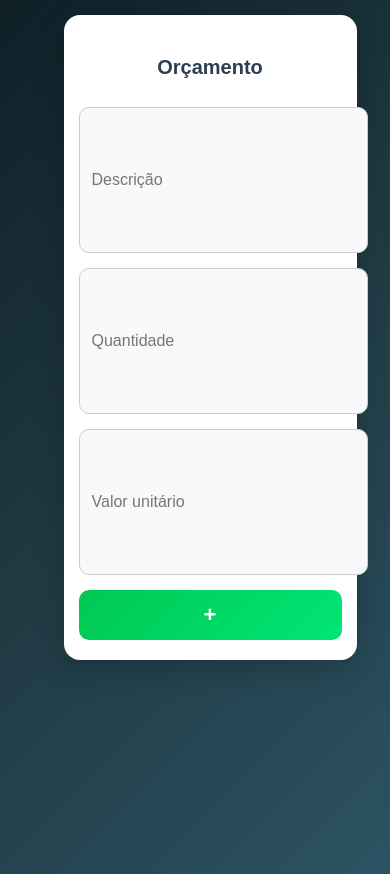
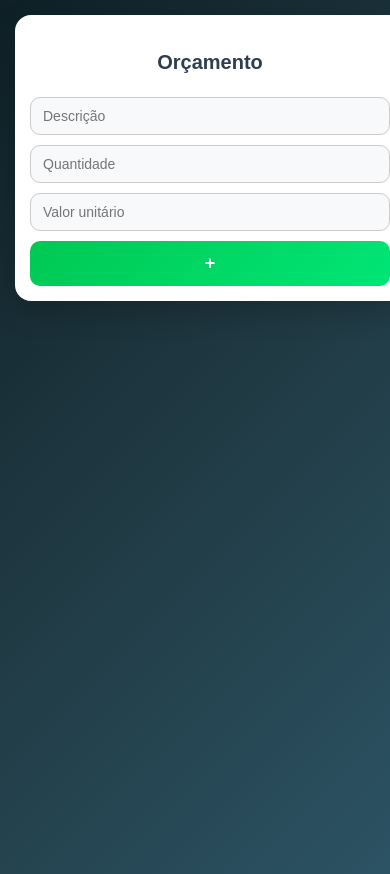
Before and after one commit to ruanbauerr/atvListaOr-amento, a React (Vite) app: page / in a window 390 px wide. Built offline with nearby package versions, Linux system fonts and the light colour scheme.

Commit message:
agora sim css3

```diff
--- a/src/App.css
+++ b/src/App.css
@@ -22,7 +22,7 @@ body {
 
   display: flex;
   flex-wrap: wrap;
-  gap: 10px;
+  gap: 12px;
   justify-content: center;
 }
 
@@ -37,15 +37,14 @@ body {
 
 /* Inputs */
 .itensAdicionais input {
-  flex: 1 1 120px; /* responsivo */
-  min-width: 100px;
-  max-width: 100%;
+  flex: 1 1 150px;
+  min-width: 120px;
   padding: 10px 12px;
   border: 1px solid #ccc;
   border-radius: 10px;
   outline: none;
   font-size: 14px;
-  transition: 0.2s;
+  background: #f8f9fa;
 }
 
 .itensAdicionais input:focus {
@@ -53,7 +52,7 @@ body {
   box-shadow: 0 0 6px rgba(52, 152, 219, 0.4);
 }
 
-/* Botão adicionar */
+/* Botão */
 .add-btn {
   flex: 0 0 auto;
   background: linear-gradient(135deg, #00c853, #00e676);
@@ -68,11 +67,10 @@ body {
 }
 
 .add-btn:hover {
-  transform: scale(1.1);
-  box-shadow: 0 5px 15px rgba(0, 200, 83, 0.4);
+  transform: scale(1.05);
 }
 
-/* Tabela (scroll no mobile) */
+/* Tabela */
 .table-container {
   width: 100%;
   overflow-x: auto;
@@ -80,10 +78,9 @@ body {
 
 table {
   width: 100%;
-  min-width: 500px; /* evita quebrar layout */
+  min-width: 500px;
   margin-top: 20px;
   border-collapse: collapse;
-  border-radius: 12px;
 }
 
 /* Cabeçalho */
@@ -103,26 +100,19 @@ td {
   border-bottom: 1px solid #eee;
 }
 
-/* Hover */
 tbody tr:hover {
   background: #f5faff;
 }
 
-/* Botão deletar */
+/* Delete */
 .delete-btn {
   background: #e74c3c;
   border: none;
   color: white;
-  padding: 6px 12px;
+  padding: 6px 10px;
   border-radius: 8px;
   cursor: pointer;
-  font-size: 14px;
-  transition: 0.2s;
-}
-
-.delete-btn:hover {
-  background: #c0392b;
-  transform: scale(1.05);
+  font-size: 13px;
 }
 
 /* Total */
@@ -135,59 +125,47 @@ tbody tr:hover {
   font-weight: bold;
   text-align: right;
   border-radius: 10px;
-  font-size: clamp(16px, 4vw, 18px);
 }
 
-/* 📱 Ajustes mobile */
+/* 📱 MOBILE (CORRETO AGORA) */
 @media (max-width: 600px) {
+
   body {
     align-items: flex-start;
   }
 
   .itensAdicionais {
+    gap: 10px;
     padding: 15px;
-    gap: 8px;
   }
 
+  /* descrição ocupa tudo */
+  .itensAdicionais input:first-of-type {
+    flex: 1 1 100%;
+  }
+
+  /* outros inputs lado a lado */
+  .itensAdicionais input {
+    flex: 1 1 calc(50% - 5px);
+  }
+
+  /* botão proporcional */
   .add-btn {
     width: 100%;
-  }
-  /* 📱 MOBILE MELHORADO */
-@media (max-width: 600px) {
-  .itensAdicionais {
-    flex-direction: column;
-    align-items: stretch;
-    padding: 20px 15px;
-  }
-
-  .itensAdicionais input {
-    width: 100%;
-    font-size: 16px;
-    padding: 12px;
-  }
-
-  .add-btn {
-    width: 100%;
-    font-size: 22px;
-    padding: 12px;
+    height: 45px;
+    font-size: 18px;
   }
 
   /* tabela mais compacta */
+  table {
+    font-size: 12px;
+  }
+
   th, td {
-    font-size: 12px;
-    padding: 8px;
+    padding: 6px;
   }
 
   .total-geral {
-    text-align: center;
-    font-size: 16px;
+    font-size: 15px;
   }
-  .itensAdicionais {
-  gap: 15px;
 }
-
-.itensAdicionais input {
-  background: #f8f9fa;
-}
-}
-}
```
